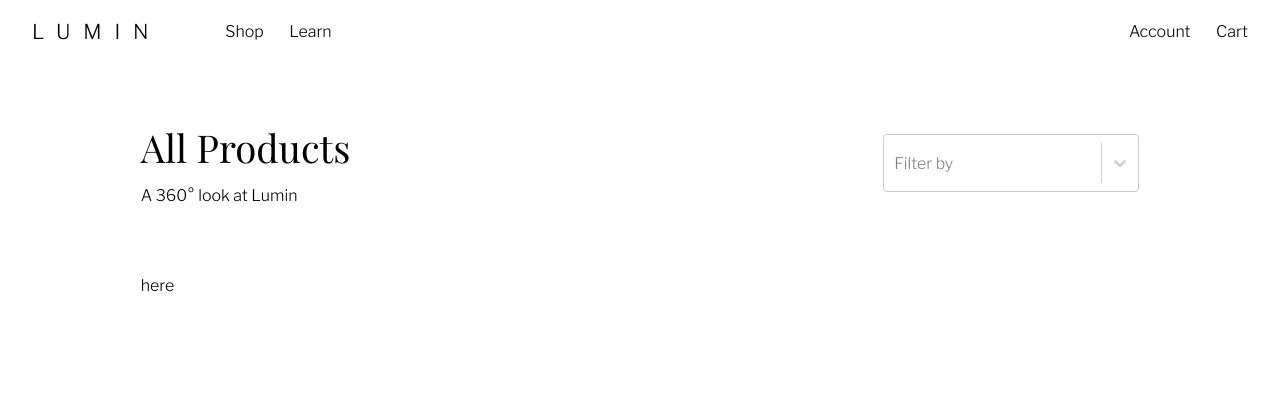
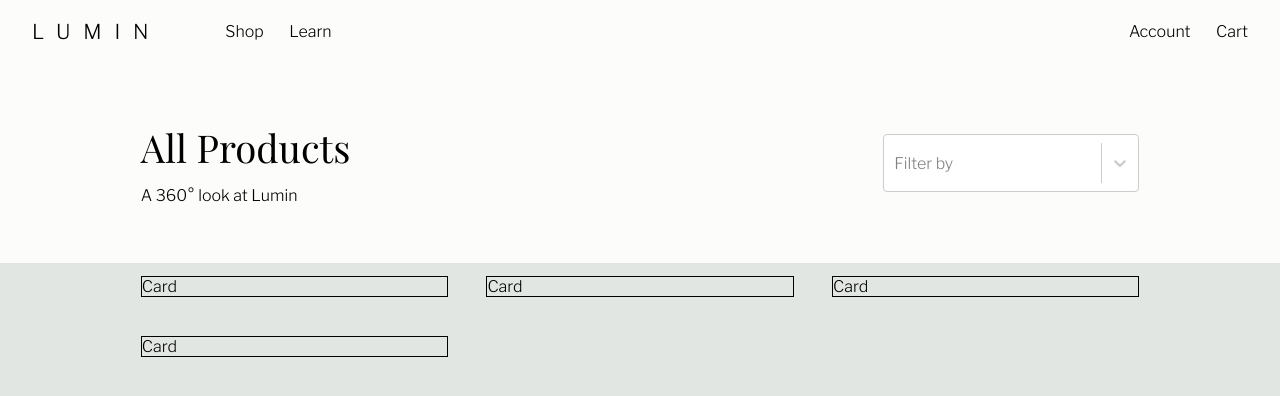
Before and after one commit to mindsworth/lumin-app, a React (Create React App) app: page / in a window 1280 px wide. Shown: the top 396 px of the page. Built offline with nearby package versions, Linux system fonts and the light colour scheme.

Commit message:
grid card ready

```diff
--- /dev/null
+++ b/src/components/Card/CardStyling.scss
@@ -0,0 +1,3 @@
+.card {
+  border: 1px solid #000;
+}
--- /dev/null
+++ b/src/components/Card/index.jsx
@@ -0,0 +1,8 @@
+import React from "react";
+import "./CardStyling.scss";
+
+function Card() {
+  return <div className="card">Card</div>;
+}
+
+export default Card;
--- a/src/components/Header/HeaderStyles.scss
+++ b/src/components/Header/HeaderStyles.scss
@@ -2,6 +2,7 @@
   // border: 1px solid #000;
   display: flex;
   padding: 1.5vw 2.5vw;
+  background-color: #fcfcfa;
 
   .logo {
     font-size: 1.6vw;
--- a/src/components/HeroFilter/HeroFilterStyles.scss
+++ b/src/components/HeroFilter/HeroFilterStyles.scss
@@ -1,3 +1,6 @@
+.hero-filter-wrapper {
+  background-color: #fcfcfa;
+
   .hero-filter {
     display: flex;
     justify-content: space-between;
@@ -25,3 +28,4 @@
       }
     }
   }
+}
--- a/src/components/HeroFilter/index.jsx
+++ b/src/components/HeroFilter/index.jsx
@@ -12,7 +12,7 @@
   const [selectedOption, setSelectedOption] = useState(null);
 
   return (
-    <section>
+    <section className="hero-filter-wrapper">
       <div className="container hero-filter">
         <div className="hero-filter__left">
           <h1 className="title">All Products</h1>
--- a/src/components/ProductListing/ProductListingStyles.scss
+++ b/src/components/ProductListing/ProductListingStyles.scss
@@ -0,0 +1,7 @@
+.products {
+  &__listing {
+    display: grid;
+    grid-template-columns: repeat(3, 1fr);
+    grid-gap: 3vw;
+  }
+}
--- a/src/components/ProductListing/index.jsx
+++ b/src/components/ProductListing/index.jsx
@@ -1,9 +1,16 @@
 import React from "react";
+import Card from "../Card";
+import "./ProductListingStyles.scss";
 
 function ProductListing() {
   return (
     <div className="products">
-      <div className="container">here</div>
+      <div className="container products__listing">
+        <Card />
+        <Card />
+        <Card />
+        <Card />
+      </div>
     </div>
   );
 }
--- a/src/styles/globals.scss
+++ b/src/styles/globals.scss
@@ -22,7 +22,7 @@
   font-family: "Libre Franklin", sans-serif;
   -webkit-font-smoothing: antialiased;
   -moz-osx-font-smoothing: grayscale;
-  background-color: #ffffff;
+  background-color: #e2e6e2;
   -webkit-overflow-scrolling: touch;
   min-height: 100vh;
 }
```
Lines whose indentation alone changed are shown as unchanged.
